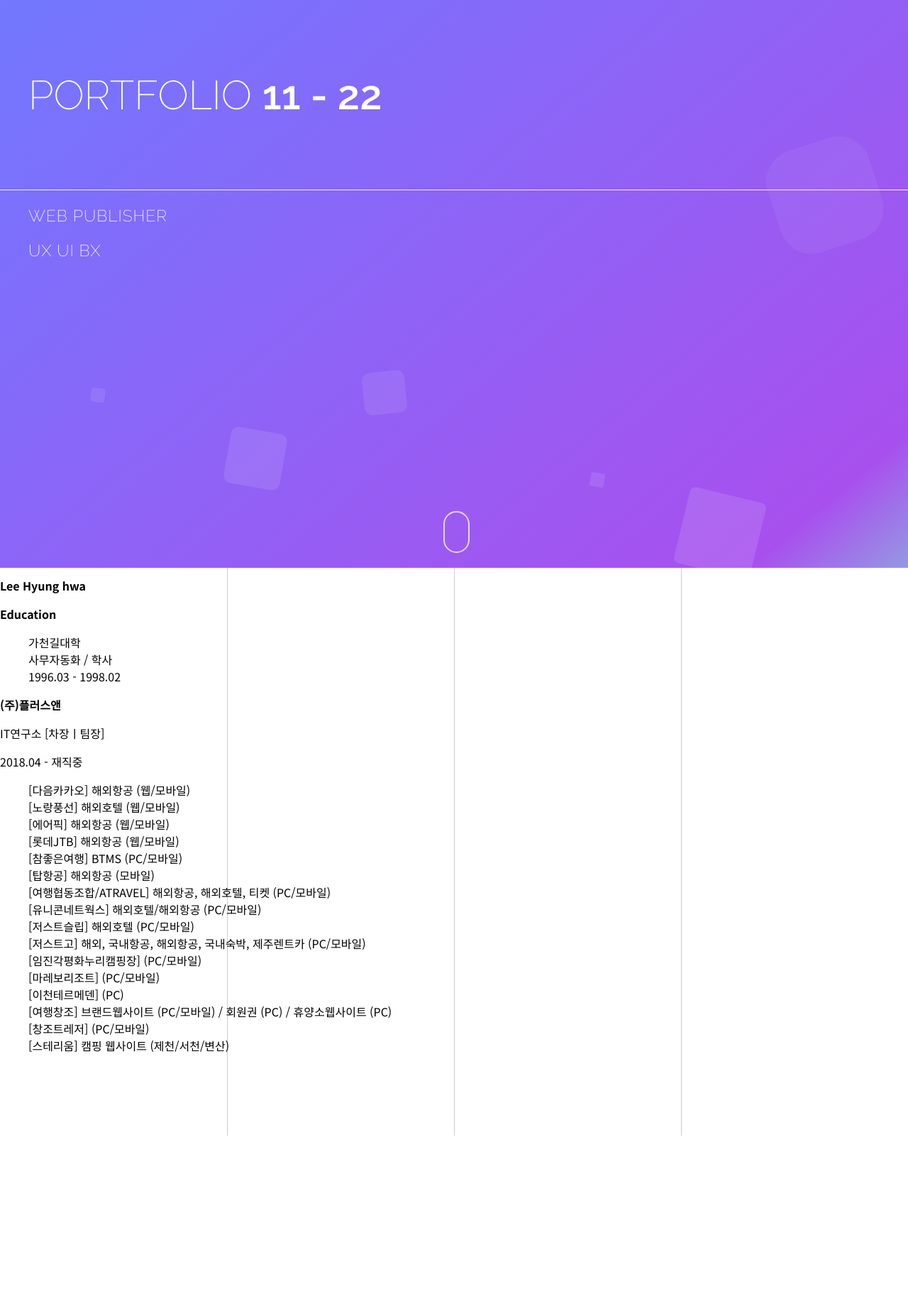
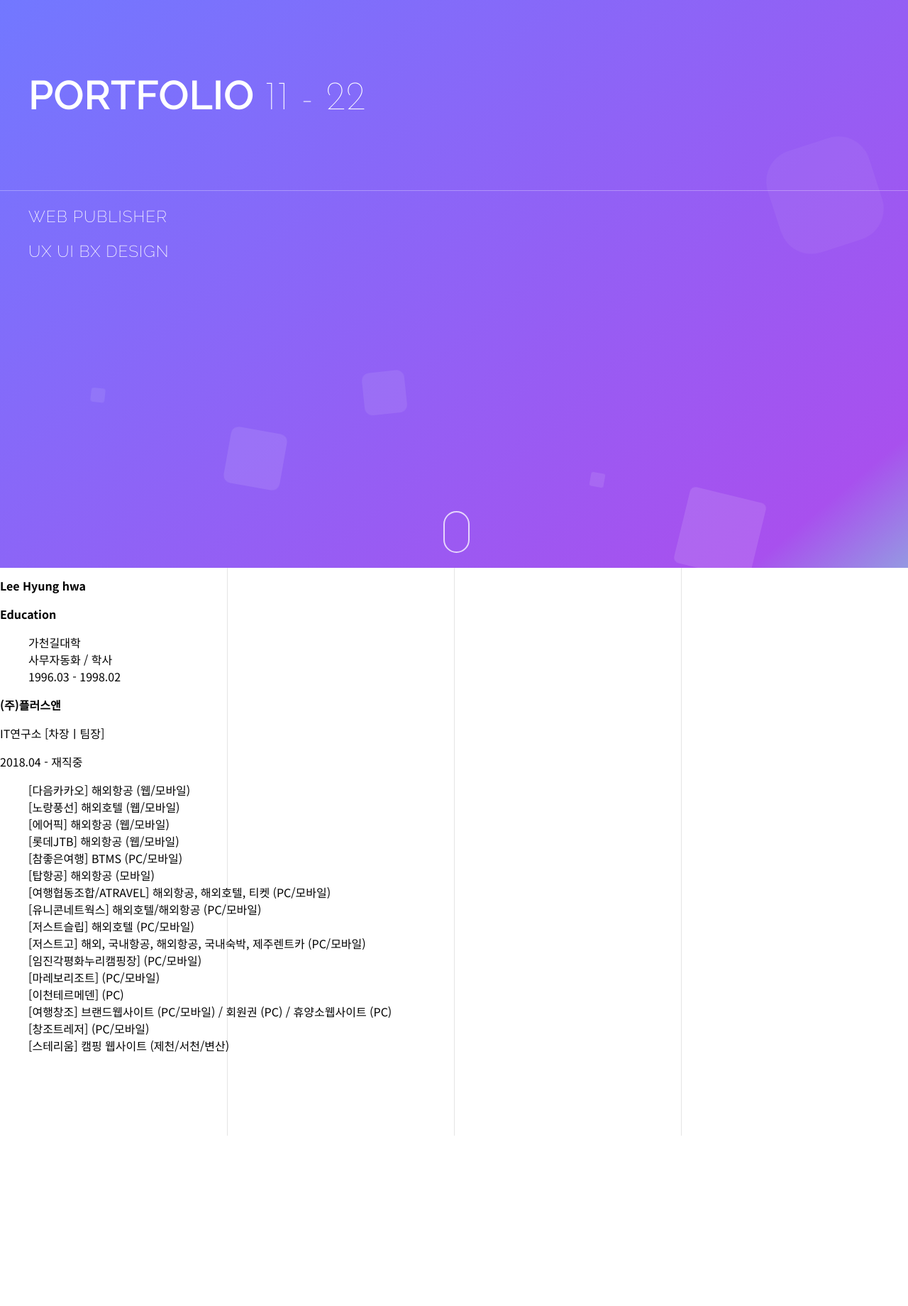
Before and after one commit to Kuhaland/kuha.github.io, a PHP site: page / in a window 1280 px wide. Shown: the top 1840 px of the page at 71% size. Run offline with PHP 8.4, Linux system fonts and the light colour scheme.

Commit message:
added / modified

```diff
--- a/_index.html
+++ b/_index.html
@@ -6,7 +6,7 @@
     <meta name="description" content="">
     <meta name="author" content="">
     <title>KUHA portfolio</title>
-    <link rel="icon" type="image/x-icon" href="assets/img/favicon.ico">
+    <link rel="icon" type="image/x-icon" href="assets/img/__favicon.ico">
     <meta property="og:title" content="KUHA portfolio">
     <meta property="og:type" content="website">
     <meta property="og:url" content="https://kuhaland.github.io/">
--- a/assets/css/style.css
+++ b/assets/css/style.css
@@ -1,6 +1,6 @@
 @import url("normalize.css");
 @import url("examples.css");
-@import url('https://fonts.googleapis.com/css2?family=Noto+Sans+KR:wght@300;400;500;700&family=Raleway:wght@200;400;600&display=swap');
+@import url('https://fonts.googleapis.com/css2?family=Josefin+Sans:wght@100;400;600&family=Noto+Sans+KR:wght@300;400;500;700&family=Raleway:wght@200;400;600&display=swap');
 
 body{font-family:'Noto Sans KR',sans-serif;font-size:1rem;font-weight:400;font-size:1rem;-webkit-tap-highlight-color:rgba(0,0,0,0)}
 body,html{height:100%}
@@ -16,6 +16,7 @@ html.touch .touchonly{display:block}
 html[xmlns] .clearfix{display:block}
 * html .clearfix{height:1%}
 li{list-style:none}
+strong{font-weight:normal}
 
 /* common */
 #pinContainer{overflow:hidden;width:100%;height:100%;-webkit-perspective:1000;perspective:1000}
@@ -26,7 +27,8 @@ li{list-style:none}
 .intro{background-color:#8f94fb;background-image:linear-gradient(140deg, #7278ff 0%, #a850ee 90%, #9599e2 100%) !important}
 
 .intro__text{font-family:'Raleway',sans-serif;}
-.intro__text-title{display:block;padding:100px 40px;border-bottom:1px solid #ffffff;font-weight:200;font-size:3.5714rem;color:#ffffff}
+.intro__text-title{display:block;padding:100px 40px;border-bottom:1px solid rgba(250,250,250,0.3);font-weight:600;font-size:3.5714rem;color:#ffffff}
+.intro__text-title strong{font-family: 'Josefin Sans',sans-serif;font-weight:100}
 .intro__text-item{padding:0 40px;font-weight:200;font-size:1.429rem;color:#ffffff;letter-spacing:1px;text-transform:uppercase}
 
 .intro__bg{display:block;overflow:hidden;position:absolute;left:0;bottom:0;width:100%;height:100vh;opacity:0.7}
@@ -67,7 +69,7 @@ li{list-style:none}
 }
 
 /* common */
-.strips__line{position:absolute;width:1px;height:100vh;background:rgba(0, 0, 0, 0.2);top:0}
+.strips__line{position:absolute;top:0;width:1px;height:100vh;background:rgba(0, 0, 0, 0.1)}
 .strips__line:nth-child(1){left:25%}
 .strips__line:nth-child(2){left:50%}
 .strips__line:nth-child(3){left:75%}
--- a/index.html
+++ b/index.html
@@ -11,7 +11,7 @@
     <meta property="og:type" content="website">
     <meta property="og:description" content="경력 웹 퍼블리셔 포트폴리오">
     <meta property="og:url" content="https://kuhaland.github.io/">
-    <meta property="og:image" content="">
+    <meta property="og:image" content="https://kuhaland.github.io/assets/img/ogimage.png">
     <link rel="shortcut icon" href="assets/img/favicon.ico" type="image/x-icon">
     <link rel="stylesheet" href="assets/css/style.css" type="text/css">
 </head>
@@ -23,7 +23,7 @@
                 <div class="intro__text">
                     <span class="intro__text-title">PORTFOLIO <strong>11 - 22</strong></span>
                     <p class="intro__text-item">Web Publisher</p>
-                    <p class="intro__text-item">UX UI BX</p>
+                    <p class="intro__text-item">UX UI BX design</p>
                 </div>
                 <div class="scroll">
                     <div class="scroll__mouse">
```
Also changed, not shown: assets/img/__favicon.ico (added), assets/img/favicon.ico, assets/img/favicon.png (added), assets/img/ogimage.png (added).
